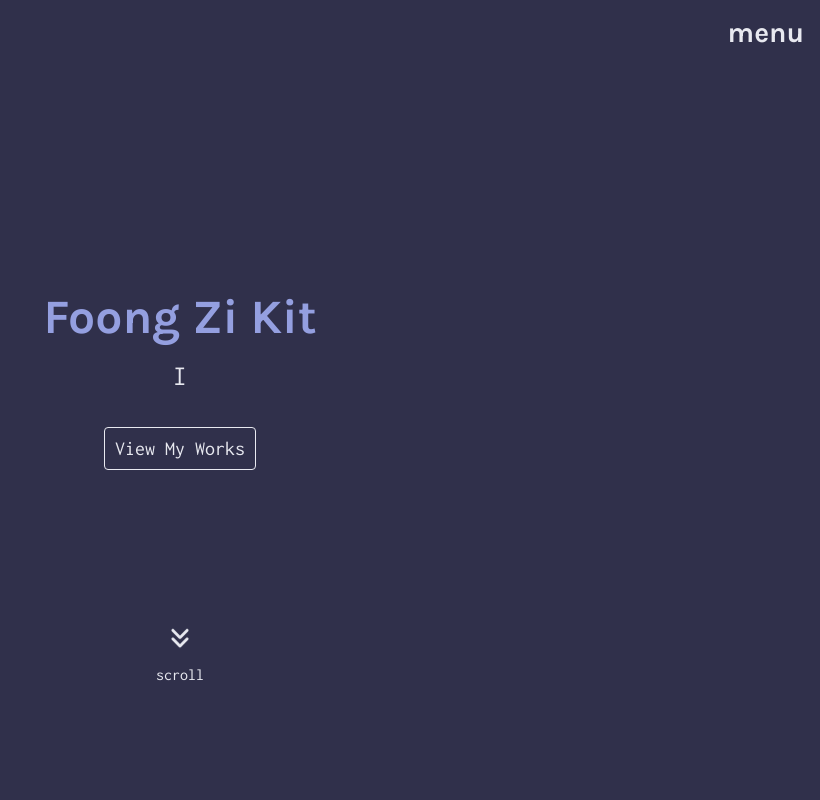
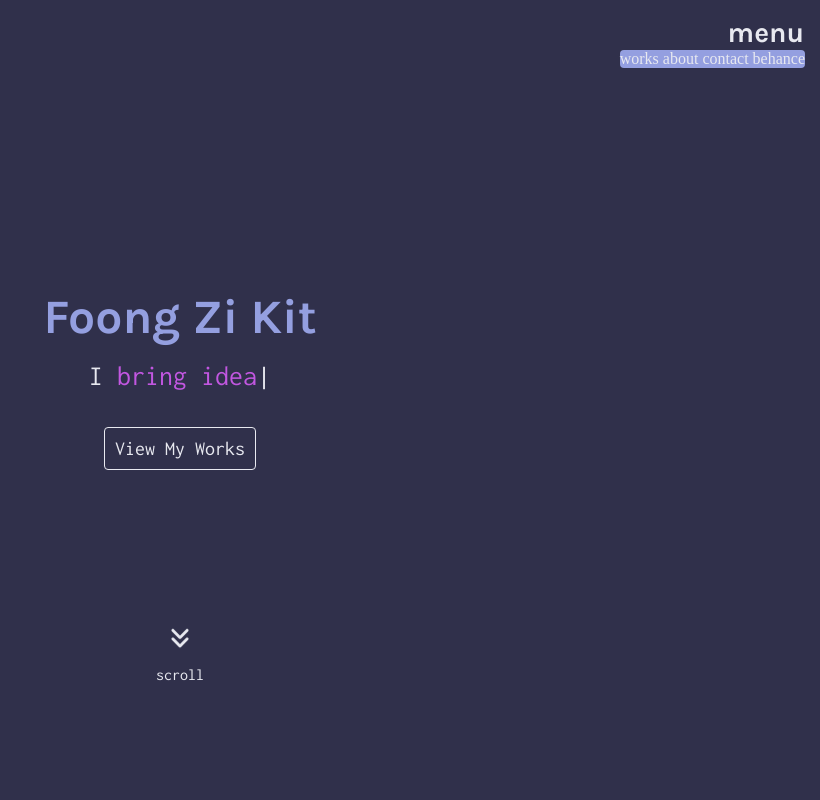
Before and after one commit to errorkat/foongzikit, a plain HTML site: page index.html in a window 1280 px wide. Both pictures are taken after a click on the link "menu". Shown: the top 800 px of the page, without its empty margins (460-1280 px from the left). Drawn offline with nearby package versions, Linux system fonts and the light colour scheme.

Commit message:
Update index.html

```diff
--- a/index.html
+++ b/index.html
@@ -19,12 +19,10 @@
                 <div class="d-flex justify-content-end titleFont">
                     <a href="#" class="menu me-3 mt-3" onclick="dropdownFunction()">menu</a>
                     <div id="myDropdown" class="dropdownContent">
-                        <button id="toWorks">works</button>
-                        <button id="toAbout">about</button>
-                        <button id="toContact">contact</button>
-                        <button>
-                            <a href="https://www.behance.net/errorkat" target=”_blank”>behance</a>
-                        </button>
+                        <a href="#sectionWorks">works</a>
+                        <a href="#sectionAbout">about</a>
+                        <a href="#sectionContact">contact</a>
+                        <a href="https://www.behance.net/errorkat" target=”_blank”>behance</a>
                     </div>
                 </div>
             </div>
@@ -67,7 +65,7 @@
                             music.<br><br>
                             View on desktop for best experience.</p>
                         <div class="demoLink bodyFont"><a target="_blank" href="https://pianison-ab075.web.app/"
-                                class="me-3">Demo</a><a target="_blank" href="#">Source Code</a></div>
+                                class="me-3">Demo</a><a target="_blank" href="https://github.com/errorkat/Pianison">Source Code</a></div>
                     </div>
                 </div>
                 <div class="row col-12 col-md-11 col-lg-7 d-flex justify-content-end mt-5">
@@ -144,7 +142,31 @@
     </footer>
 
     <script src="https://unpkg.com/typed.js@2.1.0/dist/typed.umd.js"></script>
-    <script src="js/script.js"></script>
+    <script>
+        var typed = new Typed('#autoTyped', {
+            strings: ["am a designer", "build things","bring ideas to life"],
+            typeSpeed: 120,
+            backSpeed: 30,
+            loop: true
+        });
+
+        function dropdownFunction() {
+            document.getElementById("myDropdown").classList.toggle("show");
+        }
+
+        // Close the dropdown menu if the user clicks outside of it
+        window.onclick = function (event) {
+            if (!event.target.matches('.menu')) {
+                var dropdowns = document.getElementsByClassName("dropdownContent");
+                var i;
+                for (i = 0; i < dropdowns.length; i++) {
+                    var openDropdown = dropdowns[i];
+                    if (openDropdown.classList.contains('show')) {
+                        openDropdown.classList.remove('show');
+                    }
+                }
+            }
+        } </script>
 </body>
 
 </html>
```
